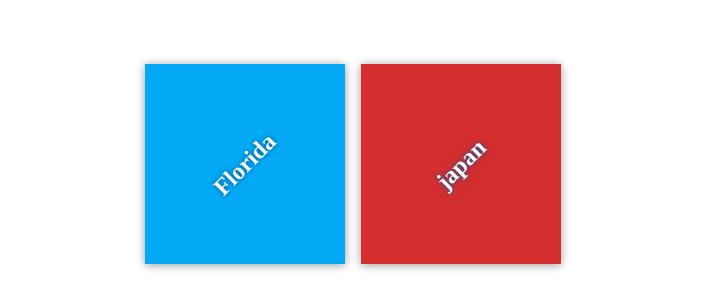
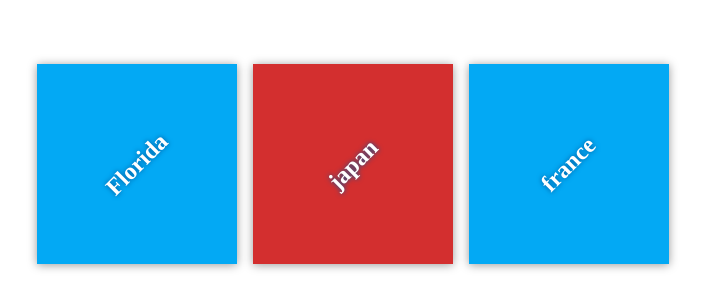
Before and after one commit to Sara-mahdi/my-travel-plans, a plain HTML site: page index.html in a window 1280 px wide. Shown: the part 236-544 px from the top of the page, without its empty margins (287-992 px from the left). Drawn offline with Linux system fonts and the light colour scheme.

Commit message:
Adding france to destination

```diff
--- a/index.html
+++ b/index.html
@@ -17,6 +17,9 @@
 <div class="destination" id="japan">
 <h2>japan</h2>
 </div>
+  <div class="destination" id="france">
+<h2>france</h2>
+</div>
 </div>
 </div>
 
```
